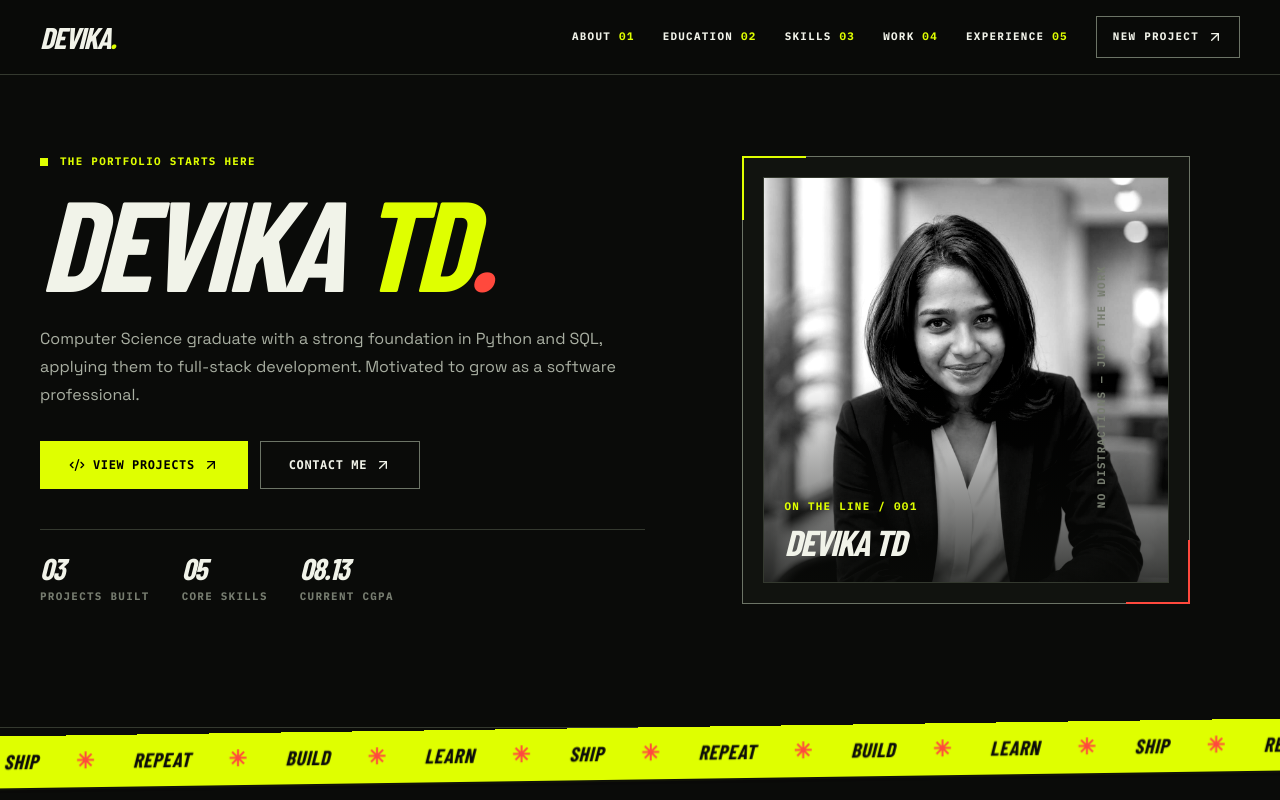
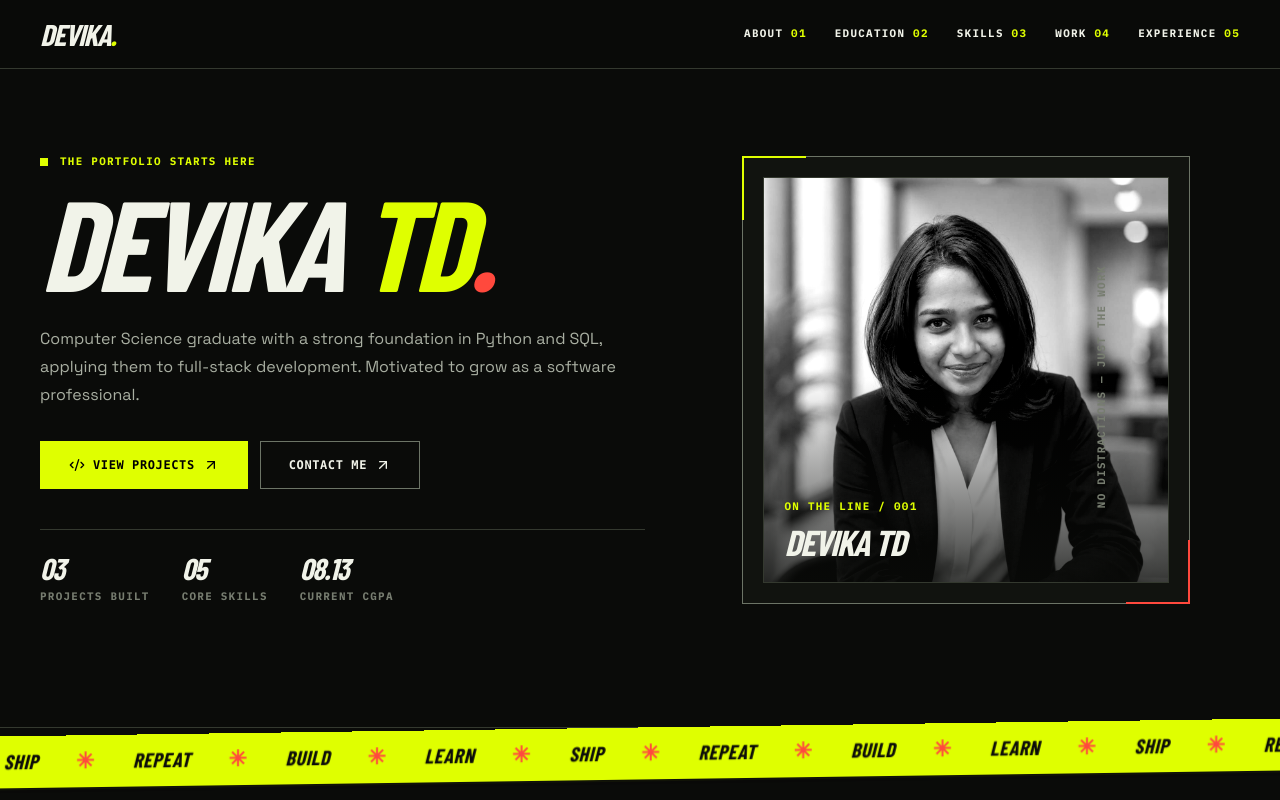
Before and after one commit to TheCyperpunk/Devu, a Next.js app: page / in a window 1280 px wide. Shown: the top 800 px of the page. Built offline with nearby package versions, Linux system fonts and the light colour scheme; a web font is replaced by a local one.

Commit message:
Remove new project navbar action

```diff
--- a/src/components/site-header.tsx
+++ b/src/components/site-header.tsx
@@ -6,5 +6,5 @@
 export default function SiteHeader() {
   const [menuOpen, setMenuOpen] = useState(false);
   const closeMenu = () => setMenuOpen(false);
-  return <header className="fixed inset-x-0 top-0 z-50 border-b border-[var(--border)] bg-[var(--header)] backdrop-blur-md"><nav className="mx-auto flex max-w-7xl items-center justify-between px-6 py-4 lg:px-10"><a href="#home" onClick={closeMenu} className="display-title text-3xl italic">{personalInfo.name.split(' ')[0]}<span className="text-[var(--volt)]">.</span></a><div className="flex items-center gap-3 md:hidden"><button className="p-2 text-[var(--volt)]" onClick={() => setMenuOpen((open) => !open)} aria-label={menuOpen ? 'Close navigation' : 'Open navigation'}>{menuOpen ? <X /> : <Menu />}</button></div><div className={`${menuOpen ? 'flex' : 'hidden'} absolute left-0 top-full w-full flex-col gap-4 border-b border-[var(--border)] bg-[var(--background)] p-6 md:static md:flex md:w-auto md:flex-row md:items-center md:gap-7 md:border-0 md:bg-transparent md:p-0`}>{links.map(([href, label], index) => <a key={href} href={`#${href}`} onClick={closeMenu} className="mono-label text-[var(--muted)] transition-colors hover:text-[var(--volt)]">{label} <span className="text-[var(--volt)]">0{index + 1}</span></a>)}<a href="#contact" onClick={closeMenu} className="mono-label inline-flex items-center gap-2 border border-[var(--border-strong)] px-4 py-3 text-[var(--foreground)] transition-colors hover:border-[var(--volt)] hover:text-[var(--volt)]">NEW PROJECT <ArrowUpRight className="h-4 w-4" /></a></div></nav></header>;
+  return <header className="fixed inset-x-0 top-0 z-50 border-b border-[var(--border)] bg-[var(--header)] backdrop-blur-md"><nav className="mx-auto flex max-w-7xl items-center justify-between px-6 py-4 lg:px-10"><a href="#home" onClick={closeMenu} className="display-title text-3xl italic">{personalInfo.name.split(' ')[0]}<span className="text-[var(--volt)]">.</span></a><div className="flex items-center gap-3 md:hidden"><button className="p-2 text-[var(--volt)]" onClick={() => setMenuOpen((open) => !open)} aria-label={menuOpen ? 'Close navigation' : 'Open navigation'}>{menuOpen ? <X /> : <Menu />}</button></div><div className={`${menuOpen ? 'flex' : 'hidden'} absolute left-0 top-full w-full flex-col gap-4 border-b border-[var(--border)] bg-[var(--background)] p-6 md:static md:flex md:w-auto md:flex-row md:items-center md:gap-7 md:border-0 md:bg-transparent md:p-0`}>{links.map(([href, label], index) => <a key={href} href={`#${href}`} onClick={closeMenu} className="mono-label text-[var(--muted)] transition-colors hover:text-[var(--volt)]">{label} <span className="text-[var(--volt)]">0{index + 1}</span></a>)}</div></nav></header>;
 }
```
